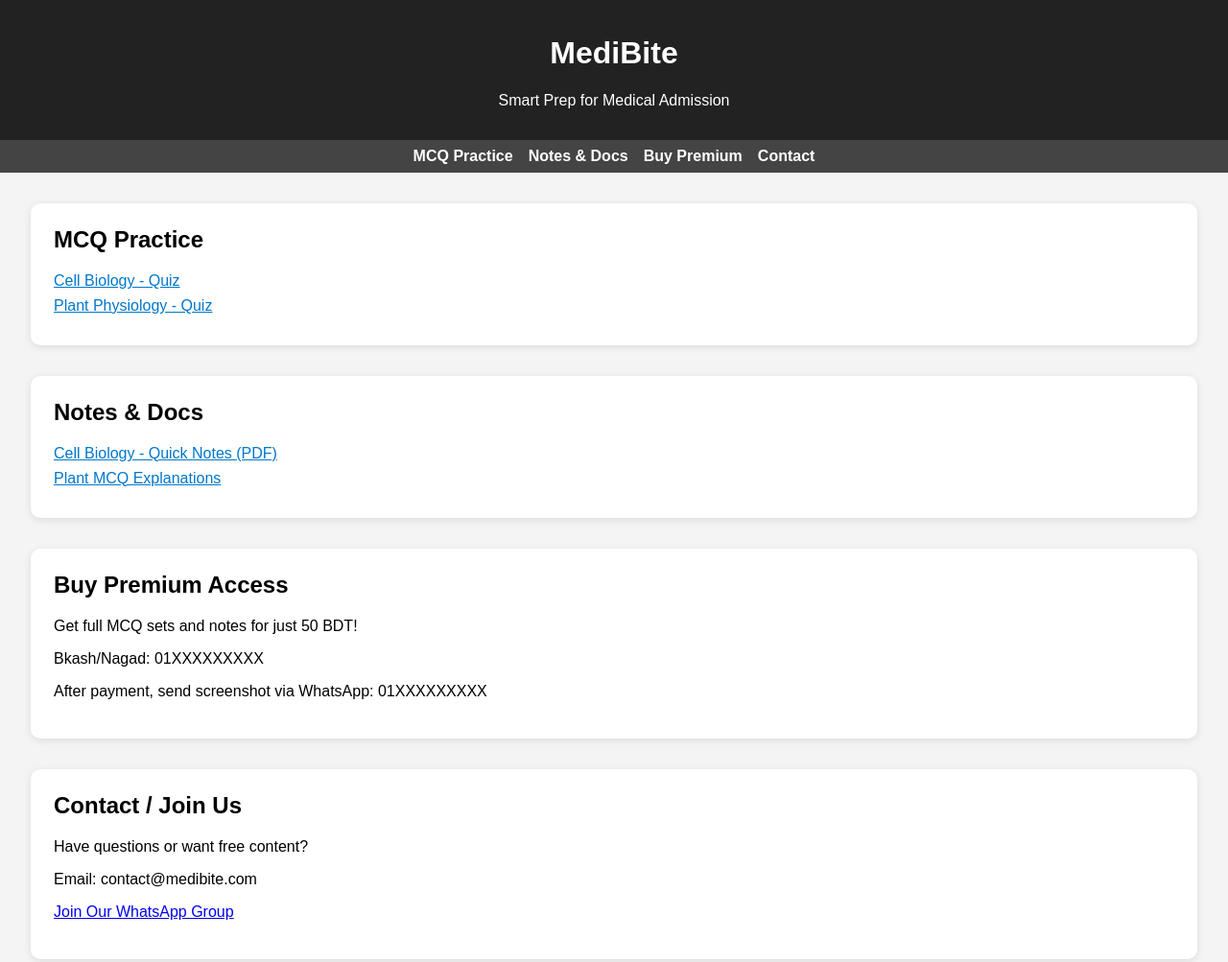
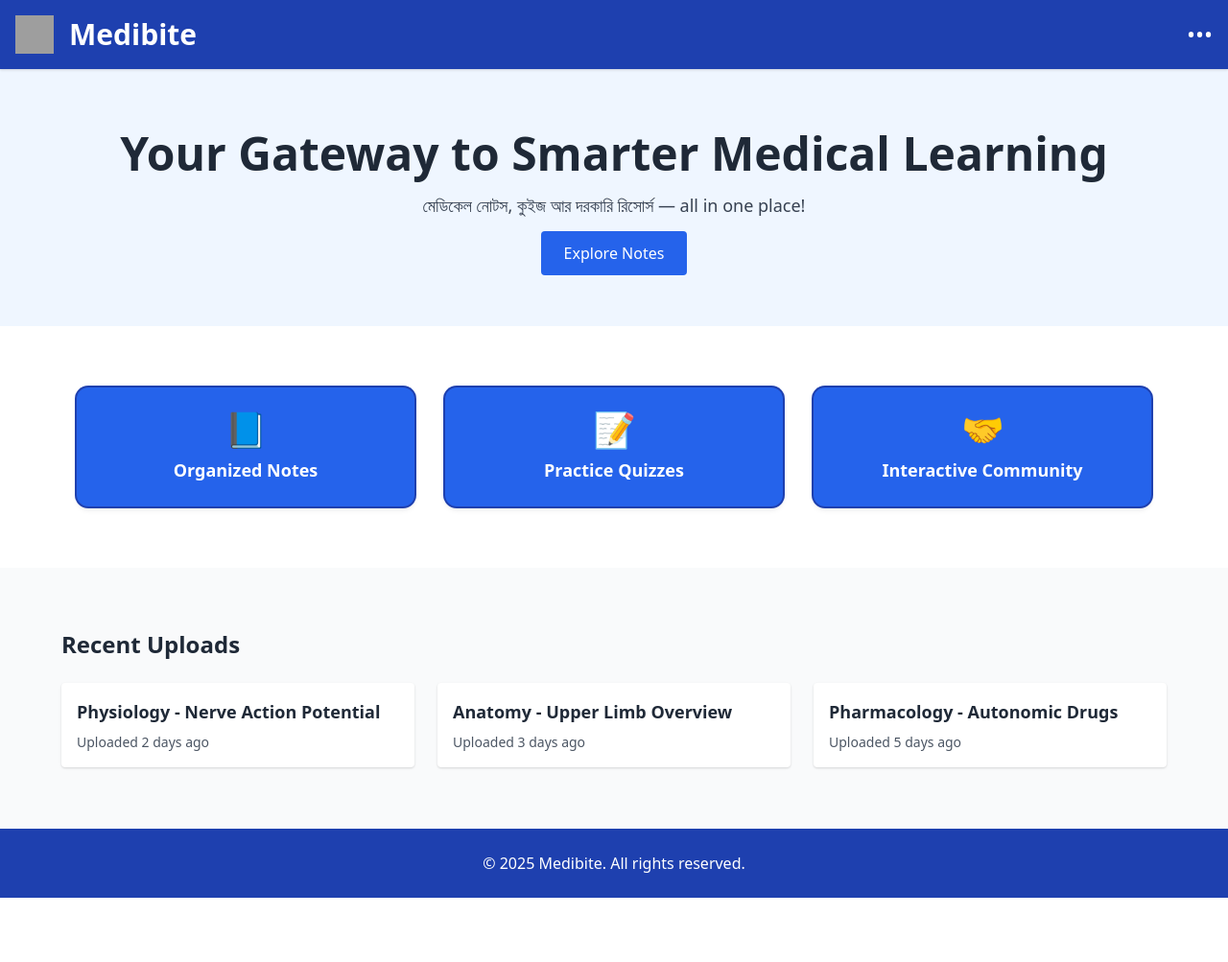
Before and after one commit to shifan01/Medibite, a plain HTML site: page index.html in a window 1280 px wide. Shown: the whole page at 96% size. After the commit the page ends 936 px from the top, so only its background shows below. Drawn offline with nearby package versions, Linux system fonts and the light colour scheme; grey boxes are pictures that could not be loaded.

Commit message:
Add files via upload

```diff
--- a/index.html
+++ b/index.html
@@ -1,92 +1,130 @@
 <!DOCTYPE html>
 <html lang="en">
 <head>
-  <meta charset="UTF-8">
-  <meta name="viewport" content="width=device-width, initial-scale=1.0">
-  <title>MediBite - Smart Prep for Med Admission</title>
-  <style>
-    body {
-      font-family: sans-serif;
-      margin: 0;
-      padding: 0;
-      background-color: #f4f4f4;
-    }
-    header {
-      background-color: #222;
-      color: #fff;
-      padding: 1rem;
-      text-align: center;
-    }
-    nav {
-      background-color: #444;
-      display: flex;
-      justify-content: center;
-      gap: 1rem;
-      padding: 0.5rem;
-    }
-    nav a {
-      color: #fff;
-      text-decoration: none;
-      font-weight: bold;
-    }
-    .container {
-      padding: 2rem;
-    }
-    .section {
-      background: white;
-      padding: 1.5rem;
-      border-radius: 10px;
-      margin-bottom: 2rem;
-      box-shadow: 0 2px 8px rgba(0,0,0,0.1);
-    }
-    h2 {
-      margin-top: 0;
-    }
-    .quiz-link, .doc-link {
-      display: block;
-      margin: 0.5rem 0;
-      color: #0077cc;
-      text-decoration: underline;
-    }
-  </style>
+  <meta charset="UTF-8" />
+  <meta name="viewport" content="width=device-width, initial-scale=1.0"/>
+  <title>Medibite | Smarter Medical Learning</title>
+  <link href="https://cdn.jsdelivr.net/npm/tailwindcss@2.2.19/dist/tailwind.min.css" rel="stylesheet">
 </head>
-<body>
-  <header>
-    <h1>MediBite</h1>
-    <p>Smart Prep for Medical Admission</p>
-  </header>
-  <nav>
-    <a href="#quizzes">MCQ Practice</a>
-    <a href="#notes">Notes & Docs</a>
-    <a href="#premium">Buy Premium</a>
-    <a href="#contact">Contact</a>
-  </nav>
-  <div class="container">
-    <section class="section" id="quizzes">
-      <h2>MCQ Practice</h2>
-      <a class="quiz-link" href="https://forms.gle/example" target="_blank">Cell Biology - Quiz</a>
-      <a class="quiz-link" href="https://forms.gle/example" target="_blank">Plant Physiology - Quiz</a>
-    </section>
+<body class="bg-white text-gray-800 font-sans relative">
 
-    <section class="section" id="notes">
-      <h2>Notes & Docs</h2>
-      <a class="doc-link" href="https://drive.google.com/example" target="_blank">Cell Biology - Quick Notes (PDF)</a>
-      <a class="doc-link" href="https://drive.google.com/example" target="_blank">Plant MCQ Explanations</a>
-    </section>
+  <!-- Navbar -->
+  <div class="flex justify-between items-center bg-blue-800 p-4 shadow relative z-10">
+    <!-- Logo Section -->
+    <div class="flex items-center space-x-4">
+      <img src="https://img.icons8.com/fluency/48/stethoscope.png" alt="stethoscope" class="h-10 w-10">
+      <div class="text-3xl font-bold text-white">Medibite</div>
+    </div>
 
-    <section class="section" id="premium">
-      <h2>Buy Premium Access</h2>
-      <p>Get full MCQ sets and notes for just 50 BDT!</p>
-      <p>Bkash/Nagad: 01XXXXXXXXX</p>
-      <p>After payment, send screenshot via WhatsApp: 01XXXXXXXXX</p>
-    </section>
+    <!-- 3 dots menu icon -->
+    <div>
+      <button id="menuToggle" class="text-2xl text-white focus:outline-none">•••</button>
+    </div>
+  </div>
 
-    <section class="section" id="contact">
-      <h2>Contact / Join Us</h2>
-      <p>Have questions or want free content?</p>
-      <p>Email: contact@medibite.com</p>
-      <p><a href="https://chat.whatsapp.com/example" target="_blank">Join Our WhatsApp Group</a></p>
-    </section>
+  <!-- Overlay -->
+  <div id="overlay" class="fixed inset-0 bg-black bg-opacity-40 hidden z-40"></div>
+
+  <!-- Sliding Panel -->
+  <div id="menuPanel" class="fixed top-0 right-0 h-full w-1/3 max-w-xs bg-blue-800 text-white transform translate-x-full transition-transform duration-300 z-50 p-6 flex flex-col justify-between">
+    <div class="space-y-4">
+      <a href="#" class="block hover:text-blue-200">Home</a>
+      <a href="#" class="block hover:text-blue-200">Blog</a>
+      <a href="#" class="block hover:text-blue-200">Our Social Media</a>
+      <a href="#" class="block hover:text-blue-200">Contact</a>
+    </div>
+    <div class="pt-6 border-t mt-6">
+      <a href="#" class="block hover:text-blue-200">Login / Sign Up</a>
+    </div>
   </div>
+
+  <!-- Hero Section -->
+  <section class="bg-blue-50 py-16 px-4 text-center">
+    <h1 class="text-4xl md:text-5xl font-bold mb-4">Your Gateway to Smarter Medical Learning</h1>
+    <p class="text-lg text-gray-700 mb-6">মেডিকেল নোটস, কুইজ আর দরকারি রিসোর্স — all in one place!</p>
+    <a href="#" class="bg-blue-600 text-white px-6 py-3 rounded hover:bg-blue-700 transition">Explore Notes</a>
+  </section>
+
+  <!-- Features Section (button-like) -->
+  <section class="py-16 px-4 max-w-6xl mx-auto">
+    <div class="grid md:grid-cols-3 gap-8 text-center">
+
+      <!-- Feature 1 -->
+      <a href="#" class="block bg-blue-600 text-white hover:bg-blue-700 transition p-6 rounded-xl shadow-md ring-2 ring-blue-800 hover:ring-blue-900 font-semibold text-lg transform transition-all hover:scale-105">
+        <div class="text-4xl mb-2">📘</div>
+        Organized Notes
+      </a>
+
+      <!-- Feature 2 -->
+      <a href="#" class="block bg-blue-600 text-white hover:bg-blue-700 transition p-6 rounded-xl shadow-md ring-2 ring-blue-800 hover:ring-blue-900 font-semibold text-lg transform transition-all hover:scale-105">
+        <div class="text-4xl mb-2">📝</div>
+        Practice Quizzes
+      </a>
+
+      <!-- Feature 3 -->
+      <a href="#" class="block bg-blue-600 text-white hover:bg-blue-700 transition p-6 rounded-xl shadow-md ring-2 ring-blue-800 hover:ring-blue-900 font-semibold text-lg transform transition-all hover:scale-105">
+        <div class="text-4xl mb-2">🤝</div>
+        Interactive Community
+      </a>
+
+    </div>
+  </section>
+
+  <!-- Recent Uploads Section -->
+  <section class="bg-gray-50 py-16 px-4">
+    <div class="max-w-6xl mx-auto">
+      <h2 class="text-2xl font-bold mb-6">Recent Uploads</h2>
+      <div class="grid md:grid-cols-3 gap-6">
+
+        <!-- Recent Upload 1 -->
+        <div class="bg-white p-4 shadow rounded transform transition-all hover:scale-105 focus:ring-2 focus:ring-blue-600 focus:outline-none">
+          <a href="/notes/physiology-action-potential" class="block">
+            <div class="font-semibold text-lg mb-2">Physiology - Nerve Action Potential</div>
+            <p class="text-sm text-gray-600">Uploaded 2 days ago</p>
+          </a>
+        </div>
+
+        <!-- Recent Upload 2 -->
+        <div class="bg-white p-4 shadow rounded transform transition-all hover:scale-105 focus:ring-2 focus:ring-blue-600 focus:outline-none">
+          <a href="/notes/anatomy-upper-limb" class="block">
+            <div class="font-semibold text-lg mb-2">Anatomy - Upper Limb Overview</div>
+            <p class="text-sm text-gray-600">Uploaded 3 days ago</p>
+          </a>
+        </div>
+
+        <!-- Recent Upload 3 -->
+        <div class="bg-white p-4 shadow rounded transform transition-all hover:scale-105 focus:ring-2 focus:ring-blue-600 focus:outline-none">
+          <a href="/notes/pharmacology-autonomic-drugs" class="block">
+            <div class="font-semibold text-lg mb-2">Pharmacology - Autonomic Drugs</div>
+            <p class="text-sm text-gray-600">Uploaded 5 days ago</p>
+          </a>
+        </div>
+
+      </div>
+    </div>
+  </section>
+
+  <!-- Footer -->
+  <footer class="bg-blue-800 text-white py-6 text-center">
+    <p>&copy; 2025 Medibite. All rights reserved.</p>
+  </footer>
+
+  <!-- Script for toggle panel -->
+  <script>
+    const toggle = document.getElementById('menuToggle');
+    const panel = document.getElementById('menuPanel');
+    const overlay = document.getElementById('overlay');
+
+    toggle.addEventListener('click', () => {
+      panel.classList.toggle('translate-x-full');
+      overlay.classList.toggle('hidden');
+    });
+
+    overlay.addEventListener('click', () => {
+      panel.classList.add('translate-x-full');
+      overlay.classList.add('hidden');
+    });
+  </script>
+
 </body>
 </html>
```
